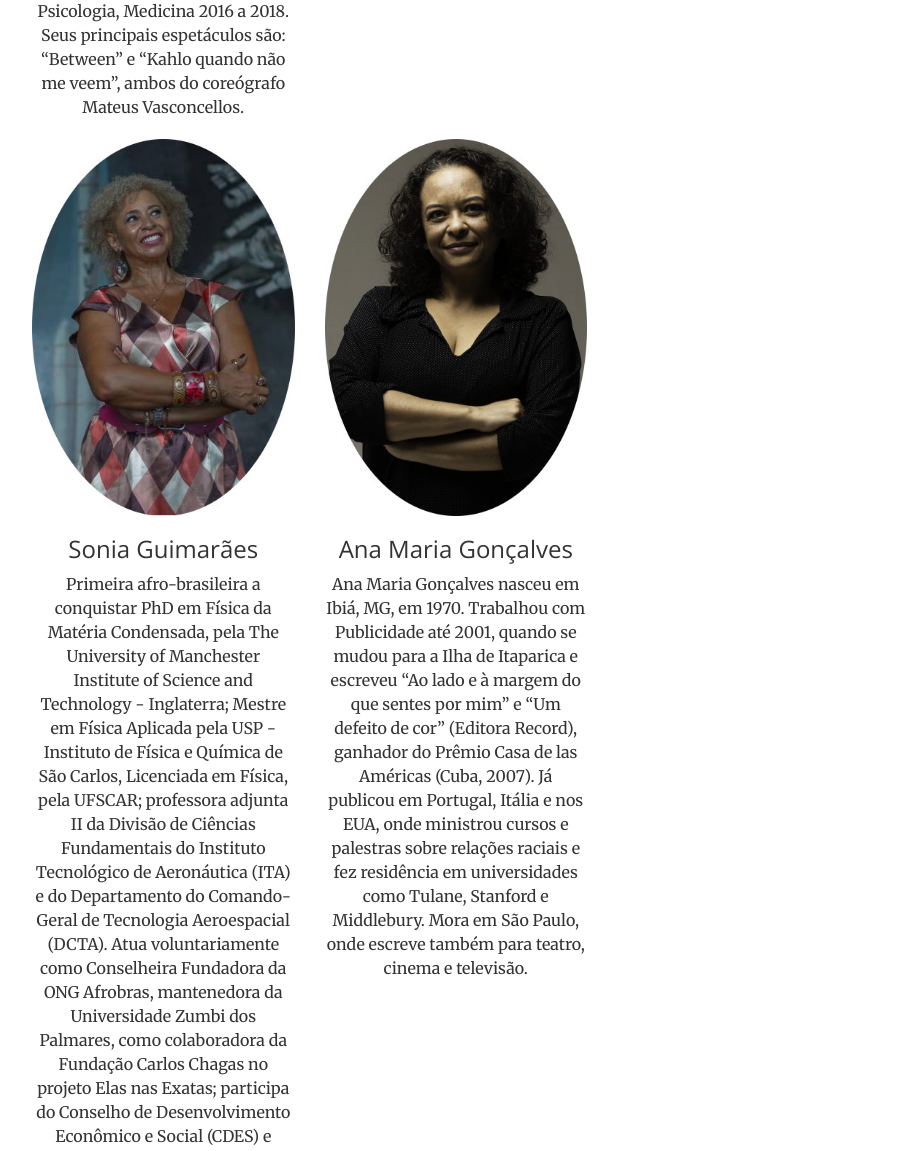
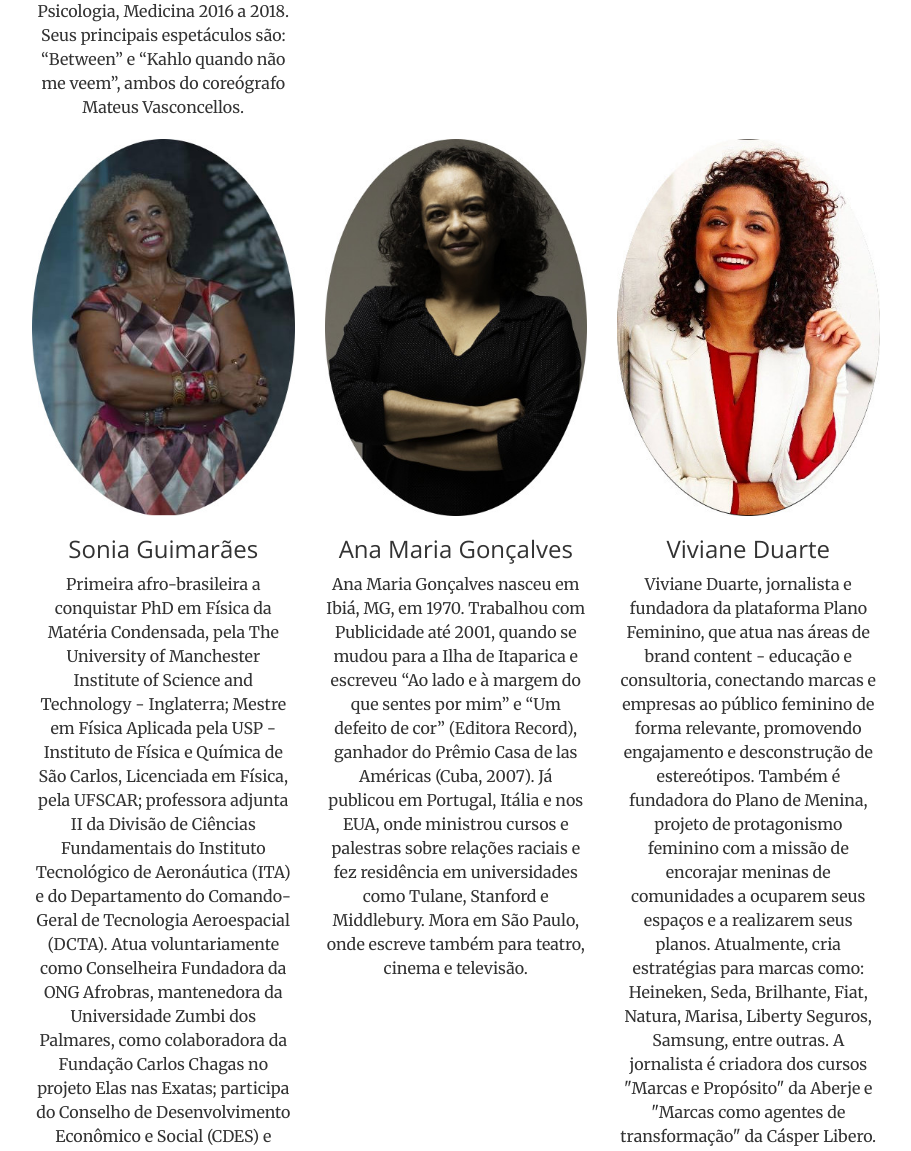
Before and after one commit to andersonpaulodutra/semeares2018_oficial, a plain HTML site: page index.html in a window 1280 px wide. Shown: the part 3522-4673 px from the top of the page, without its empty margins (38-949 px from the left). Drawn offline with nearby package versions, Linux system fonts and the light colour scheme; some packages are replaced by stand-ins of ours.

Commit message:
Inserção da palestrante Vivian Duarte

```diff
--- a/index.html
+++ b/index.html
@@ -210,7 +210,13 @@
                         <p>Ana Maria Gonçalves nasceu em Ibiá, MG, em 1970. Trabalhou com Publicidade até 2001, quando se mudou para a Ilha de Itaparica e escreveu “Ao lado e à margem do que sentes por mim” e “Um defeito de cor” (Editora Record), ganhador do Prêmio Casa de las Américas (Cuba, 2007). Já publicou em Portugal, Itália e nos EUA, onde ministrou cursos e palestras sobre relações raciais e fez residência em universidades como Tulane, Stanford e Middlebury. Mora em São Paulo, onde escreve também para teatro, cinema e televisão.</p>
                     </div>
                 </div>
-
+                <div class="col-lg-3 col-md-6 text-center">
+                    <div class="service-box">
+                        <img src="img/palestrantes/vivianduarte_pqn.jpg" class="img-responsive" alt="">
+                        <h3>Viviane Duarte</h3>
+                        <p>Viviane Duarte, jornalista e fundadora da plataforma Plano Feminino, que atua nas áreas de brand content - educação e consultoria, conectando marcas e empresas ao público feminino de forma relevante, promovendo engajamento e desconstrução de estereótipos. Também é fundadora do Plano de Menina, projeto de protagonismo feminino com a missão de encorajar meninas de comunidades a ocuparem seus espaços e a realizarem seus planos. Atualmente, cria estratégias para marcas como: Heineken, Seda, Brilhante, Fiat, Natura, Marisa, Liberty Seguros, Samsung, entre outras. A jornalista é criadora dos cursos "Marcas e Propósito" da Aberje e "Marcas como agentes de transformação" da Cásper Libero.</p>
+                    </div>
+                </div>
             </div>
         </div>
     </section>
@@ -336,7 +342,7 @@
                     <p>- arrecadar no mínimo 6 bolsas para ajudar novos jovens-semente do Instituto(6 x R$4.000 = min R$24.000).</p>
 
                     <p><strong>CrowdFunding - Doação</strong></p>
-                    <p>É a velha conhecida vaquinha que agora tem um "perfil" nas redes sociais. A campanha estará no ar em breve.
+                    <p>É a velha conhecida vaquinha que agora tem um "perfil" nas redes sociais. A campanha está no ar pela internet. Acesse <a href="http://juntos.com.vc/pt/semeares2018" target="_blank">http://juntos.com.vc/pt/semeares2018</a> e participe!</p>
 
 
                     <p><strong>Se preferir você pode doar através do depósito em conta</strong></p>
```
Also changed, not shown: img/palestrantes/Viviane Duarte 1.jpg (added), img/palestrantes/vivianduarte_pqn.jpg (added).
